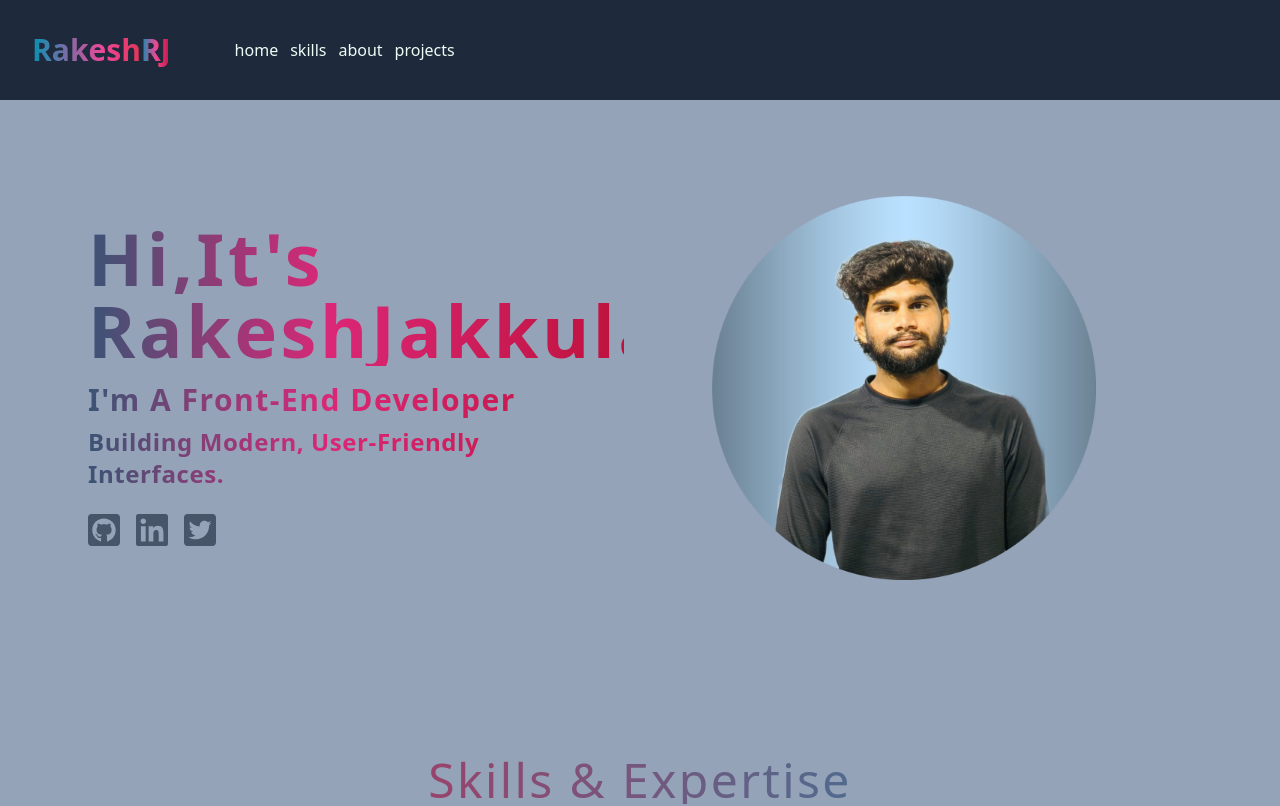
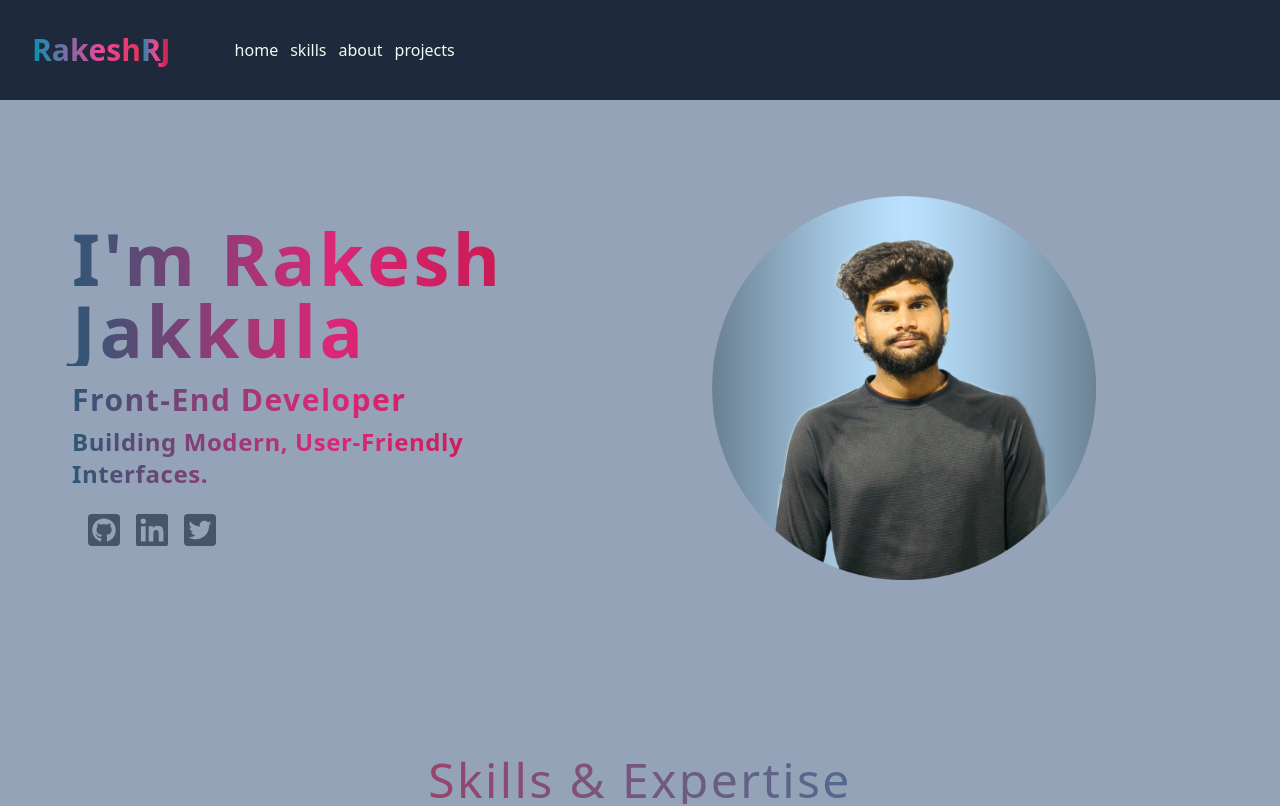
Before and after one commit to RakeshJakkula-RJ/RakeshRJ-Portfolio, a React (Vite) app: page / in a window 1280 px wide. Shown: the top 806 px of the page. Built offline with nearby package versions, Linux system fonts and the light colour scheme.

Commit message:
myPortfolio Deployment

```diff
--- a/src/Components/Hero.jsx
+++ b/src/Components/Hero.jsx
@@ -9,20 +9,17 @@ const Hero = () => {
      <section className='bg-slate-400 py-24'>
          <div className='mx-auto max-w-7xl px-8 grid md:grid-cols-2 items-center gap-8'>
             <article>
-                 <h1 className='text-transparent bg-clip-text  bg-gradient-to-r text-7xl
-                  from-cyan-800 via-pink-600 to-rose-700 px-14 font-semibold capitalize tracking-wider'
-                  >Hi,It's</h1>
 
-                 <h1 className='text-transparent bg-clip-text  bg-gradient-to-r text-7xl
-                  from-cyan-800 via-pink-600 to-rose-700 px-14 font-semibold capitalize tracking-wider'>
-                       RakeshJakkula</h1>
+                 <h1 className='text-7xl font-bold text-transparent bg-clip-text  bg-gradient-to-r
+                  from-cyan-800 via-pink-600 to-rose-700  px-10 tracking-wider'>
+                      I'm Rakesh Jakkula</h1>
 
-                 <p className='mt-4 text-3xl font-semibold text-transparent bg-clip-text  bg-gradient-to-r
-                  from-cyan-800 via-pink-600 to-rose-700 px-14 capitalize tracking-wider'>
-                    I'm a Front-End Developer
+                 <p className='mt-4 text-3xl text-transparent bg-clip-text  bg-gradient-to-r
+                  from-cyan-800 via-pink-600 to-rose-700 font-extrabold px-10 capitalize tracking-wider'>
+                     Front-End Developer
                   </p>
                   <p className='mt-2 text-transparent bg-clip-text  bg-gradient-to-r
-                  from-cyan-800 via-pink-600 to-rose-700 font-extrabold  px-14 text-2xl capitalize tracking-wide'>
+                  from-cyan-800 via-pink-600 to-rose-700 font-extrabold  px-10 text-2xl capitalize tracking-wide'>
                    Building Modern, User-Friendly Interfaces.
                   </p>
 
@@ -41,7 +38,7 @@ const Hero = () => {
             </article>
 
              <article>
-                   <img src={image} alt="" className=' lg:h-96 px-14 md:h-60'/>
+                   <img src={image} alt="" className=' lg:h-96 px-14 md:h-52'/>
 
              </article>
          </div>
```
